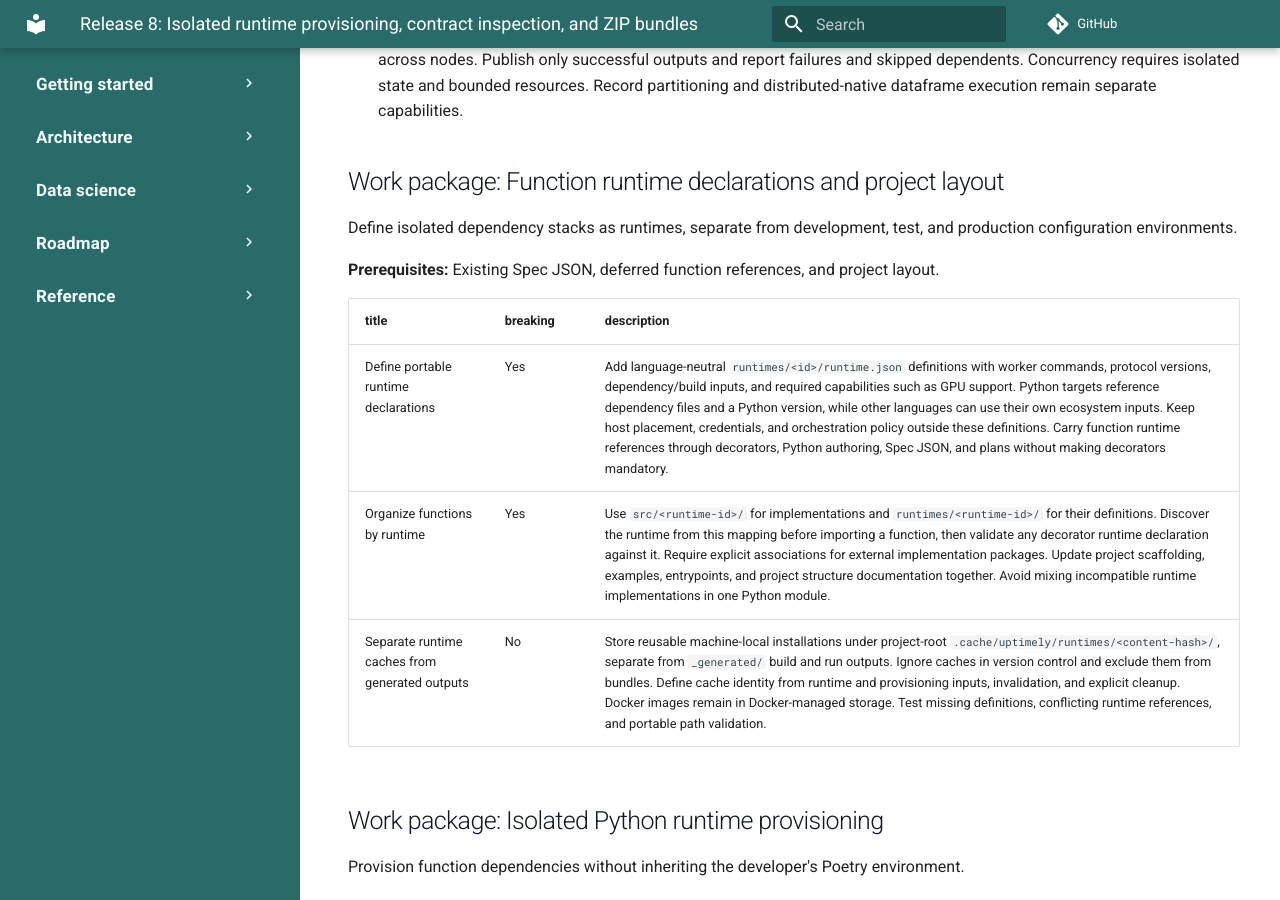
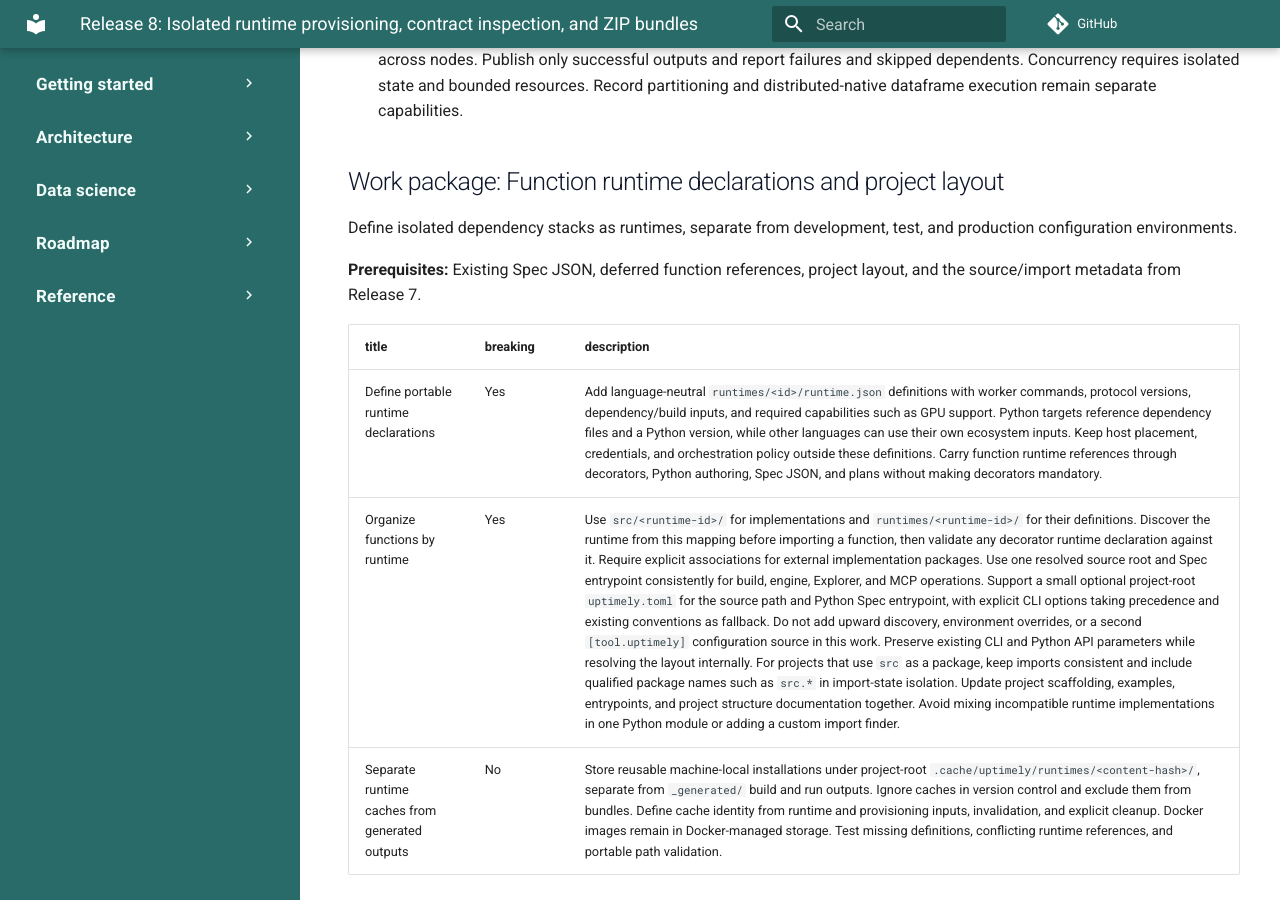
Before and after one commit to uptimely-ai/uptimely-core, an MkDocs documentation site: the page built from docs/roadmap/release-08-runtime-bundles.md, in a window 1280 px wide and 900 px high, scrolled down 2371 px. Built offline with MkDocs 1.6.1 and Material for MkDocs 9.7.7, drawn with Linux system fonts in a browser that asks for light colours; comment, search, counter and statistics services are not loaded.

```diff
--- a/docs/roadmap/release-08-runtime-bundles.md
+++ b/docs/roadmap/release-08-runtime-bundles.md
@@ -117,13 +117,13 @@ languages by the runtime contract.
 Define isolated dependency stacks as runtimes, separate from development,
 test, and production configuration environments.
 
-**Prerequisites:** Existing Spec JSON, deferred function references, and
-project layout.
+**Prerequisites:** Existing Spec JSON, deferred function references, project
+layout, and the source/import metadata from Release 7.
 
 | title | breaking | description |
 |---|---|---|
 | Define portable runtime declarations | Yes | Add language-neutral `runtimes/<id>/runtime.json` definitions with worker commands, protocol versions, dependency/build inputs, and required capabilities such as GPU support. Python targets reference dependency files and a Python version, while other languages can use their own ecosystem inputs. Keep host placement, credentials, and orchestration policy outside these definitions. Carry function runtime references through decorators, Python authoring, Spec JSON, and plans without making decorators mandatory. |
-| Organize functions by runtime | Yes | Use `src/<runtime-id>/` for implementations and `runtimes/<runtime-id>/` for their definitions. Discover the runtime from this mapping before importing a function, then validate any decorator runtime declaration against it. Require explicit associations for external implementation packages. Update project scaffolding, examples, entrypoints, and project structure documentation together. Avoid mixing incompatible runtime implementations in one Python module. |
+| Organize functions by runtime | Yes | Use `src/<runtime-id>/` for implementations and `runtimes/<runtime-id>/` for their definitions. Discover the runtime from this mapping before importing a function, then validate any decorator runtime declaration against it. Require explicit associations for external implementation packages. Use one resolved source root and Spec entrypoint consistently for build, engine, Explorer, and MCP operations. Support a small optional project-root `uptimely.toml` for the source path and Python Spec entrypoint, with explicit CLI options taking precedence and existing conventions as fallback. Do not add upward discovery, environment overrides, or a second `[tool.uptimely]` configuration source in this work. Preserve existing CLI and Python API parameters while resolving the layout internally. For projects that use `src` as a package, keep imports consistent and include qualified package names such as `src.*` in import-state isolation. Update project scaffolding, examples, entrypoints, and project structure documentation together. Avoid mixing incompatible runtime implementations in one Python module or adding a custom import finder. |
 | Separate runtime caches from generated outputs | No | Store reusable machine-local installations under project-root `.cache/uptimely/runtimes/<content-hash>/`, separate from `_generated/` build and run outputs. Ignore caches in version control and exclude them from bundles. Define cache identity from runtime and provisioning inputs, invalidation, and explicit cleanup. Docker images remain in Docker-managed storage. Test missing definitions, conflicting runtime references, and portable path validation. |
 
 ## Work package: Isolated Python runtime provisioning
```
Also changed, not shown: docs/roadmap/release-07-reproducible-builds.md (+2 -2 lines).
